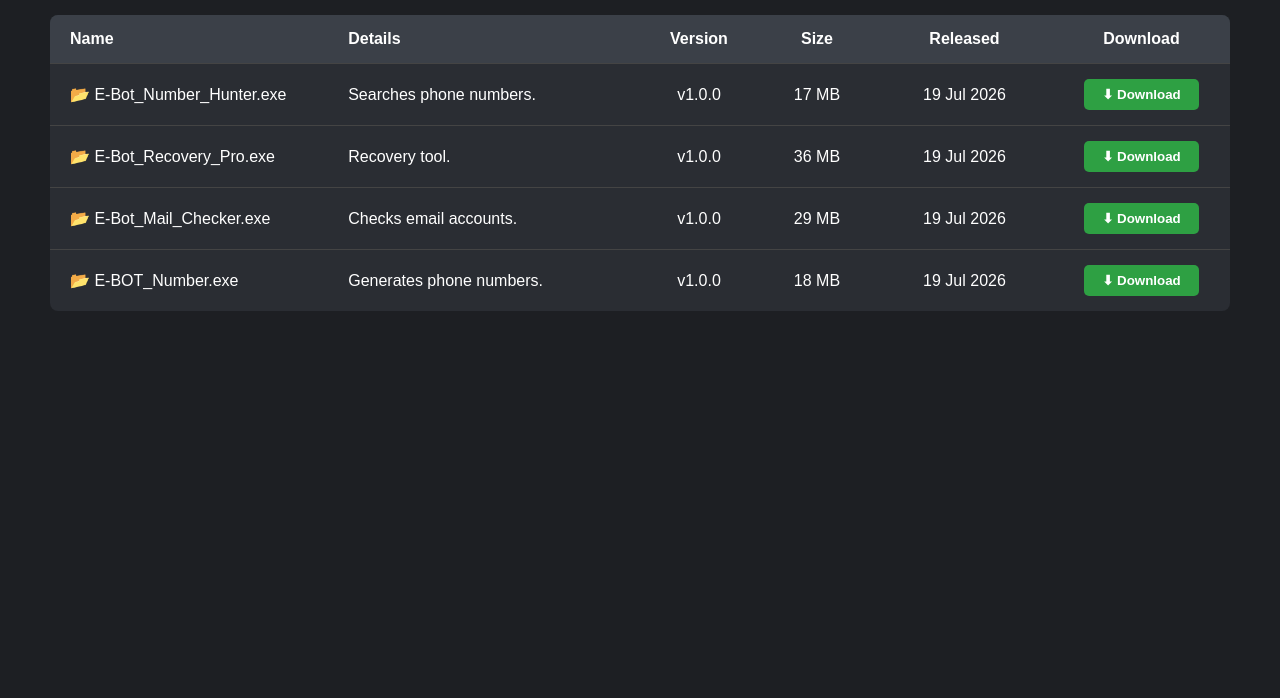
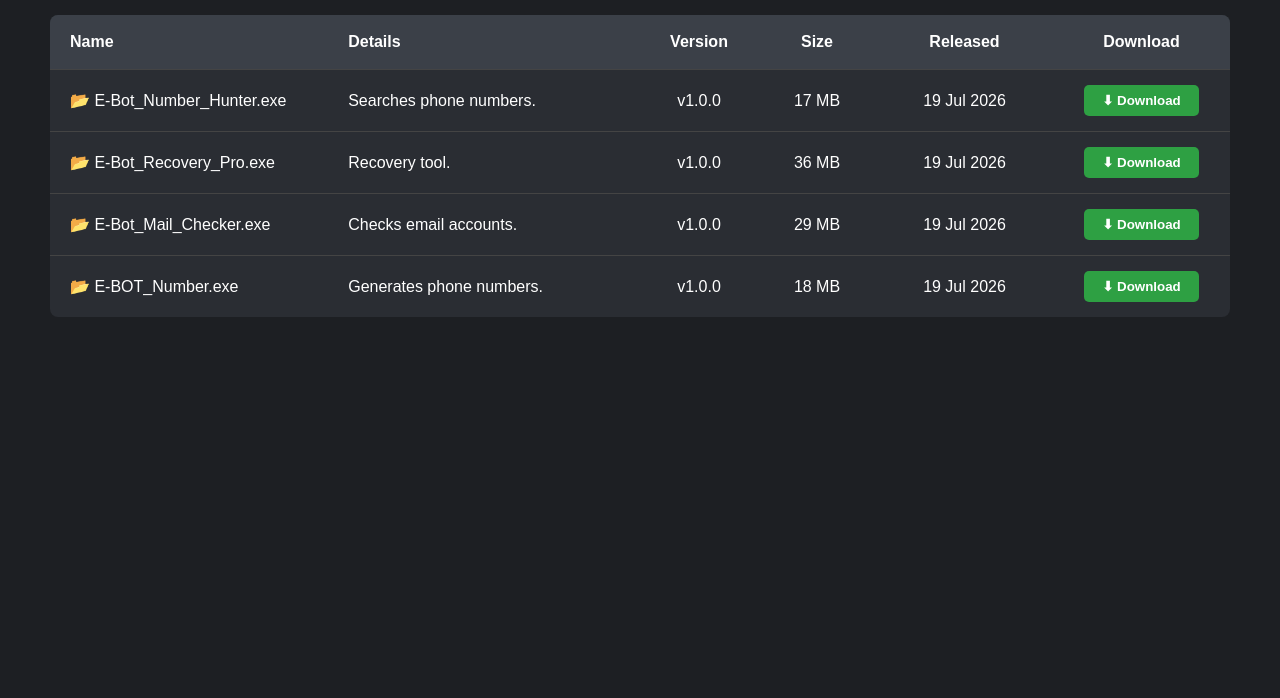
Before and after one commit to mmehedim/e-bot-download-page, a plain HTML site: page index.html in a window 1280 px wide. Shown: the part 102-800 px from the top of the page. Drawn offline with Linux system fonts and the light colour scheme.

Commit message:
Update style.css

```diff
--- a/style.css
+++ b/style.css
@@ -80,8 +80,10 @@ td:nth-child(1){
 /* Details */
 th:nth-child(2),
 td:nth-child(2){
-    text-align:left;
-    width:26%;
+    text-align: left;
+    white-space: normal;
+    word-break: break-word;
+    line-height: 1.5;
 }
 
 /* Version */
```
